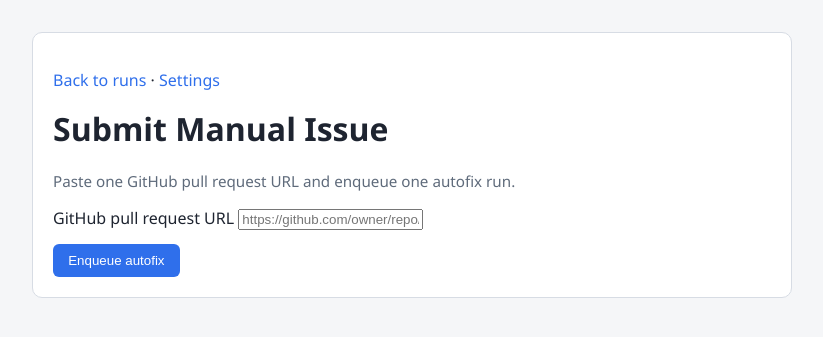
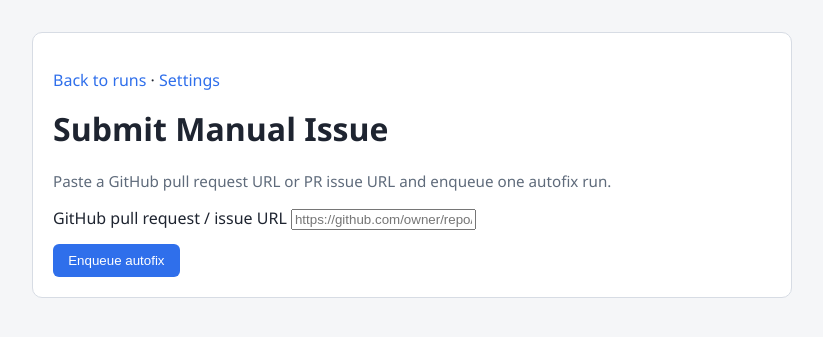
Before and after one commit to sun-praise/software-factory, a FastAPI app: page /issues in a window 1280 px wide. Shown: the top 337 px of the page, without its empty margins (228-1051 px from the left). Run offline with FastAPI, Linux system fonts and the light colour scheme.

Commit message:
Support issue links in manual submission and fallback to issue workflow

```diff
--- a/app/routes/web.py
+++ b/app/routes/web.py
@@ -1,6 +1,8 @@
 from pathlib import Path
+import os
 from typing import Any
 import sqlite3
+import httpx
 from urllib.parse import urlparse
 
 from fastapi import APIRouter, HTTPException, Request, status
@@ -73,13 +75,16 @@ def _parse_issue_url(url: str) -> tuple[str, int, int | None, str]:
     path_parts = [part for part in parsed.path.split("/") if part]
     if len(path_parts) < 4:
         raise ValueError(
-            "Expected a GitHub URL in the form https://github.com/<owner>/<repo>/pull/<number>."
+            "Expected a GitHub URL in the form https://github.com/<owner>/<repo>/pull/<number> "
+            "or https://github.com/<owner>/<repo>/issues/<number>."
         )
 
     owner, repo_name, section, number_part = path_parts[:4]
-    if section not in {"pull", "pulls"}:
+    if section not in {"pull", "pulls", "issues"}:
         raise ValueError(
-            "Only pull request links are supported. Example: https://github.com/<owner>/<repo>/pull/<number>."
+            "Only pull request or issue links are supported. "
+            "Example: https://github.com/<owner>/<repo>/pull/<number> "
+            "or https://github.com/<owner>/<repo>/issues/<number>."
         )
 
     try:
@@ -92,12 +97,63 @@ def _parse_issue_url(url: str) -> tuple[str, int, int | None, str]:
 
     repo = f"{owner}/{repo_name}"
     issue_number = None
-    if section == "pulls":
-        section = "pull"
-    issue_url = f"https://github.com/{repo}/{section}/{pr_number}"
-    return repo, pr_number, issue_number, issue_url
+    if section in {"pull", "pulls"}:
+        if section == "pulls":
+            section = "pull"
+        issue_url = f"https://github.com/{repo}/{section}/{pr_number}"
+        return repo, pr_number, issue_number, issue_url
+
+    if section == "issues":
+        issue_number = pr_number
+        try:
+            resolved_pr_number = _resolve_pr_number_from_issue(repo, issue_number)
+        except ValueError:
+            resolved_pr_number = None
+        if resolved_pr_number is None:
+            return repo, issue_number, issue_number, f"https://github.com/{repo}/issues/{issue_number}"
+        pr_number = resolved_pr_number
+        issue_url = f"https://github.com/{repo}/pull/{pr_number}"
+        return repo, pr_number, issue_number, issue_url
 
 
+def _resolve_pr_number_from_issue(repo: str, issue_number: int) -> int | None:
+    url = f"https://api.github.com/repos/{repo}/issues/{issue_number}"
+    headers = {"User-Agent": "software-factory"}
+    token = os.getenv("GITHUB_TOKEN", "").strip()
+    if token:
+        headers["Authorization"] = f"Bearer {token}"
+
+    try:
+        response = httpx.get(url, headers=headers, timeout=10.0)
+    except httpx.RequestError as exc:
+        raise ValueError(
+            "Failed to fetch issue details from GitHub. Please try again."
+        ) from exc
+
+    if response.status_code == 404:
+        raise ValueError("Issue not found or unavailable.")
+    if response.status_code == 403:
+        raise ValueError(
+            "GitHub API returned 403 while resolving issue. Please retry later or set GITHUB_TOKEN."
+        )
+    try:
+        response.raise_for_status()
+    except httpx.HTTPStatusError as exc:
+        raise ValueError("Failed to resolve issue to pull request.") from exc
+
+    try:
+        payload = response.json()
+    except ValueError as exc:
+        raise ValueError("GitHub API returned invalid JSON while resolving issue.") from exc
+
+    if not isinstance(payload, dict):
+        raise ValueError("Unexpected GitHub API response while resolving issue.")
+
+    pull_request = payload.get("pull_request")
+    if not isinstance(pull_request, dict):
+        return None
+
+    return issue_number
 def _build_issue_normalized_review(
     *,
     repo: str,
--- a/app/templates/issue_submit.html
+++ b/app/templates/issue_submit.html
@@ -15,7 +15,7 @@
 
       <header>
         <h1>{{ title }}</h1>
-        <p class="muted">Paste one GitHub pull request URL and enqueue one autofix run.</p>
+        <p class="muted">Paste a GitHub pull request URL or PR issue URL and enqueue one autofix run.</p>
       </header>
 
       {% if message %}
@@ -30,8 +30,8 @@
       {% endif %}
 
       <form method="post" action="/issues" class="issue-form">
-        <label for="url">GitHub pull request URL</label>
-        <input type="url" id="url" name="url" required value="{{ form.url | default('') }}" placeholder="https://github.com/owner/repo/pull/123">
+        <label for="url">GitHub pull request / issue URL</label>
+        <input type="url" id="url" name="url" required value="{{ form.url | default('') }}" placeholder="https://github.com/owner/repo/pull/123 or .../issues/123">
 
         <div class="actions">
           <button type="submit">Enqueue autofix</button>
```
Also changed, not shown: tests/test_issue_submission.py (+24 -2 lines).
